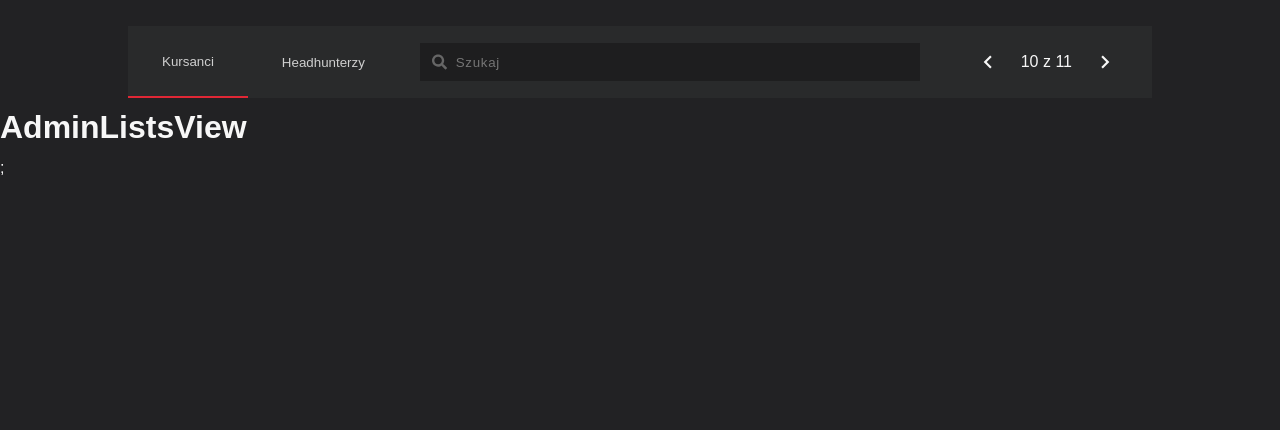
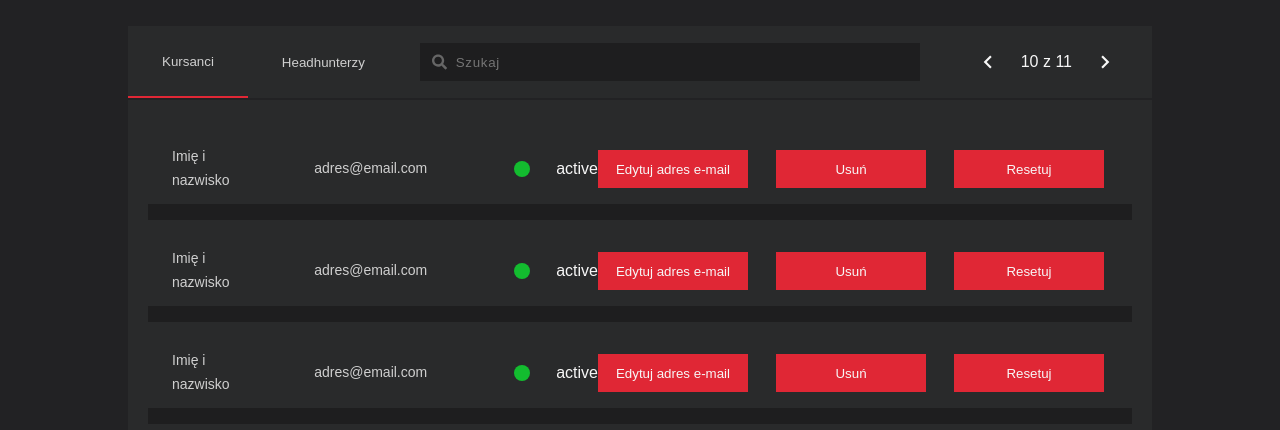
Before and after one commit to Jutrzenka/HeadHunterG11-FR, a React (Create React App) app: page /lists in a window 1280 px wide. Shown: the top 430 px of the page. Built offline with nearby package versions, Linux system fonts and the light colour scheme; no server answers.

Commit message:
add user info. Name, email, status and action buttons

```diff
--- /dev/null
+++ b/src/components/admin/AdminStudentRecord/AdminStudentRecord.tsx
@@ -0,0 +1,37 @@
+import React, { useState } from 'react';
+
+import { Button } from '../../common/Button/Button';
+import './_AdminStudentRecord.scss';
+
+export const AdminStudentRecord = () => {
+  const [active, setActive] = useState(true);
+
+  return (
+    <div className={'component-AdminStudentRecord'}>
+      <div className="top-wrap">
+        <div className="user-name-wrap">
+          <p>Imię i nazwisko</p>
+          <p>adres@email.com</p>
+        </div>
+        {active ? (
+          <div className="status-wrap">
+            <div className="active-user"></div>
+            <p>active</p>
+          </div>
+        ) : (
+          <div className="status-wrap">
+            <div className="no-active-user"></div>
+            <p>active</p>
+          </div>
+        )}
+        <div className="action-wrap">
+          <Button title={'Edytuj adres e-mail'} />
+          <Button title={'Usuń'} />
+          <Button title={'Resetuj'} />
+        </div>
+      </div>
+
+      <div className="bottom-border"></div>
+    </div>
+  );
+};
--- /dev/null
+++ b/src/components/admin/AdminStudentRecord/_AdminStudentRecord.scss
@@ -0,0 +1,62 @@
+@import '../../../styles/mixins';
+
+div.component-AdminStudentRecord {
+  @include flex(column, center, space-between);
+  padding: 8px 0;
+  position: relative;
+
+  .top-wrap {
+    @include flex(row, center, space-between);
+    width: 100%;
+
+    .user-name-wrap {
+      @include flex(row, center, space-between);
+      padding: 0 24px;
+      min-height: 70px;
+
+      p {
+        font-size: var(--s-font-size);
+        color: var(--text-rating-color);
+        margin-right: 63px;
+      }
+    }
+
+    .status-wrap {
+      @include flex(row, center, center);
+
+      .active-user,
+      .no-active-user {
+        width: 16px;
+        height: 16px;
+        border-radius: 50%;
+        margin-right: 26px;
+      }
+
+      .active-user {
+        background-color: var(--active-color);
+      }
+
+      .no-active-user {
+        background-color: var(--first-color);
+      }
+    }
+
+    .action-wrap {
+      @include flex(row, column, column);
+      button {
+        background-color: var(--first-color);
+        height: 38px;
+        padding: 0 10px;
+        color: var(--main-color);
+        margin-right: 28px;
+        width: 150px;
+      }
+    }
+  }
+
+  .bottom-border {
+    background-color: var(--section-background-color);
+    width: 100%;
+    height: 16px;
+  }
+}
--- a/src/styles/_variable.scss
+++ b/src/styles/_variable.scss
@@ -16,6 +16,7 @@
   --clear-btn-color: #172a35;
   --modal-background-color: #0a0a0a;
   --link-color: #0b8bd4;
+  --active-color: #13bc2f;
 
   // fonts
   --base-font-family: 'Catamaran', sans-serif;
--- a/src/views/Admin/AdminListView/AdminListView.tsx
+++ b/src/views/Admin/AdminListView/AdminListView.tsx
@@ -1,6 +1,7 @@
 import React from 'react';
 import { FaSearch } from 'react-icons/fa';
 import { MdNavigateNext, MdNavigateBefore } from 'react-icons/md';
+import { AdminStudentRecord } from '../../../components/admin/AdminStudentRecord/AdminStudentRecord';
 import { Button } from '../../../components/common/Button/Button';
 import { Input } from '../../../components/common/Input/Input';
 
@@ -28,7 +29,11 @@ export const AdminListView = () => {
           <MdNavigateNext />
         </div>
       </nav>
-      <h1>AdminListsView</h1>;
+      <section className="students-list container">
+        <AdminStudentRecord />
+        <AdminStudentRecord />
+        <AdminStudentRecord />
+      </section>
     </main>
   );
 };
--- a/src/views/Admin/AdminListView/_AdminListView.scss
+++ b/src/views/Admin/AdminListView/_AdminListView.scss
@@ -70,4 +70,9 @@ main.view-AdminListView {
       }
     }
   }
+
+  .students-list {
+    background-color: var(--form-background-color);
+    padding: 26px 20px;
+  }
 }
```
